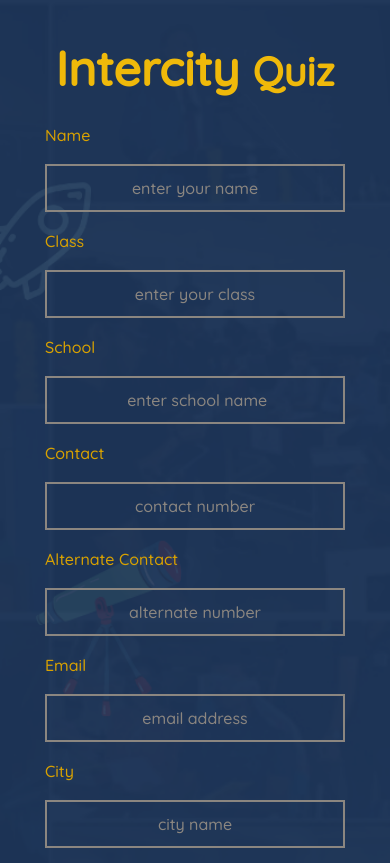
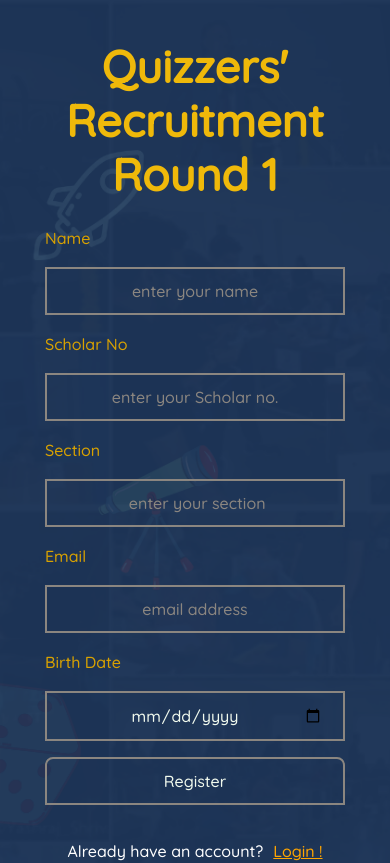
Before and after one commit to akashgoyal31/Quizzing-website, a React (Create React App) app: page /registration-page in a window 390 px wide. Shown: the top 863 px of the page. Built offline with nearby package versions, Linux system fonts and the light colour scheme.

Commit message:
Registration update

```diff
--- a/src/components/Event.jsx
+++ b/src/components/Event.jsx
@@ -1,8 +1,8 @@
 import React from 'react'
 
 export default function Event(){
-    return <h1 style={{'color':'#EFB90A', 'fontWeight':'bolder', 'textAlign':'center','fontSize':'3rem'}}>
+    return <h1 style={{'color':'#EFB90A', 'fontWeight':'bolder', 'textAlign':'center','fontSize':'2.8rem'}}>
             {/* V<span style={{'fontSize':'2.5rem'}}>I</span>H<span style={{'fontSize':'2.5rem'}}>A</span><span style={{'fontSize':'2.5rem'}}>AN</span> */}
-            Intercity <span style={{'fontSize':'2.5rem'}}>Quiz</span>
+            Quizzers' Recruitment Round 1
         </h1>
 }
--- a/src/components/Quiz.jsx
+++ b/src/components/Quiz.jsx
@@ -21,13 +21,16 @@ export default function Quiz() {
 
   const history = useHistory();
   const token = sessionStorage.getItem("auth");
-  const numbers = [1];
+  // const [numbers ,  setNumbers]   = useState([]) ;
+  const numbers = [1 , 2 ,3,4,5,6,7,8,9,10 ,11,12,13,14,15,16,17,18,19,20,21,22,23,24,25,26,27,28,29,30];
+  // const numbers = [1 , 2 ,3,4,5,6];
+  // const numbers = [1 , 2];
 
   //useState hook to highlight the corresponding question toggle button
   let [active, setActive] = useState(0);
   //Increment on pushing next button
   const increment = () => {
-    if (active !== 1) {
+    if (active !== 30) {
       setActive(active + 1);
     }
   }
@@ -68,7 +71,10 @@ export default function Quiz() {
   //useEffect for fetching questions from the database
   const [ques, setQues] = useState([]);
   useEffect(() => {
+    // var cnt  = 0 ;
     firebaseApp.firestore().collection("Questions").limit(30).onSnapshot(snapshot => {
+      // cnt++ ;
+      // setNumbers([...numbers , cnt])
       setQues(
         snapshot.docs.map(doc => ({
           que: doc.data().question,
@@ -80,6 +86,7 @@ export default function Quiz() {
         }))
       )
     })
+    // console.log(cnt);
   }
     , [])
 
@@ -138,7 +145,7 @@ export default function Quiz() {
       <div className="grid-container">
         <div style={{ 'padding': '25px 25px' }} className="grid-item">
           <h3 style={{ 'color': '#EFB90A', 'fontWeight': 'bolder', 'textAlign': 'left', 'fontSize': '1.3rem' }}>
-          Intercity <span style={{'fontSize':'1.3rem'}}>Quiz </span>
+            Quizzers' Recruitment <span style={{'fontSize':'1.3rem'}}>Round 1 </span>
             {/* V<span style={{'fontSize':'1rem'}}>I</span>H<span style={{'fontSize':'1rem'}}>AA</span>N<span style={{'fontSize':'1rem'}}>'23</span> */}
             {/* R<span style={{ 'fontSize': '1rem' }}>E</span>C<span style={{ 'fontSize': '1rem' }}>R</span>U<span style={{ 'fontSize': '1rem' }}>ITMENTS</span> */}
 
@@ -290,7 +297,8 @@ export default function Quiz() {
           In case of any queries, call -
           <br />
           Akash : +91 6375059551
-
+          <br/>
+          Abhay : +91 6261894289
         </div>
       </Popover>
       {/* popover --- help */}
--- a/src/components/RegistrationPage.jsx
+++ b/src/components/RegistrationPage.jsx
@@ -5,22 +5,18 @@ import React, { Component } from "react";
 
 import { auth, createUserDocument } from "../firebase";
 import Event from "./Event";
-import Brand from "./Brand";
-import { useState } from 'react'
 import SocialMedia from "./SocialMedia";
 import { Link } from 'react-router-dom'
+// import { useHistory } from 'react-router-dom'
 class ReactRegistrationPage extends Component {
 
 
   state = {
     Name: "",
-    std: "",
-    school: "",
-    place: "",
-    phone: "",
-    altphone: "",
+    scholarNo: "",
+    section: "",
+    email: "",
     dob: "",
-    email: "",
 
   };
 
@@ -33,44 +29,40 @@ class ReactRegistrationPage extends Component {
   handlesubmit = async (e) => {
     e.preventDefault();
     console.log(this.state);
-    const { Name, std, school, place, phone, altphone, dob, email } =
+    const { Name, scholarNo, section, email, dob } =
       this.state;
     try {
       const { user } = await auth.createUserWithEmailAndPassword(email, dob);
       console.log(user);
       alert("you sucessfully registed");
       await createUserDocument(user, {
-        school,
-        place,
         Name,
-        std,
-        phone,
-        altphone,
-        dob,
+         scholarNo,
+          section,
+           email,
+            dob
 
       });
       // await createUsersDocument(user, { school });
     } catch (error) {
+      alert("Email id Already exist used differnt Email id");
       console.log("error", error);
 
     }
 
     this.setState({
       Name: "",
+      scholarNo: "",
+      section: "",
       email: "",
       dob: "",
-      place: "",
-      std: "",
-      school: "",
-      phone: "",
-      altphone: "",
 
 
     });
   };
 
   render() {
-    const { Name, std, school, phone, altphone, email, place, dob } =
+    const { Name, scholarNo, section, email, dob } =
       this.state;
     // this.setState({ [quiznottaken]: true });
     // const [message, setMessage] = useState('');
@@ -97,53 +89,30 @@ class ReactRegistrationPage extends Component {
                 />
               </div>
               <div>
-                <label className="label-register" htmlFor="std" >Class</label>
+                <label className="label-register" htmlFor="std" >Scholar No</label>
                 <input
                   type="number"
-                  name="std"
-                  value={std}
+                  name="scholarNo"
+                  value={scholarNo}
                   onChange={this.handlechange}
-                  id="std"
+                  id="scholarNo"
                   required
-                  placeholder="enter your class"
+                  placeholder="enter your Scholar no."
                 />
               </div>
               <div>
-                <label className="label-register" htmlFor="school">School</label>
+                <label className="label-register" htmlFor="school">Section</label>
                 <input
                   type="text"
-                  name="school"
-                  value={school}
+                  name="section"
+                  value={section}
                   onChange={this.handlechange}
-                  id="school"
+                  id="section"
                   required
-                  placeholder=" enter school name"
+                  placeholder=" enter your section"
                 />
               </div>
-              <div>
-                <label className="label-register" htmlFor="phone">Contact</label>
-                <input
-                  type="tel"
-                  name="phone"
-                  value={phone}
-                  onChange={this.handlechange}
-                  id="phone"
-                  required
-                  placeholder="contact number"
-                />
-              </div>
-              <div>
-                <label className="label-register" htmlFor="altPhone">Alternate Contact</label>
-                <input
-                  type="tel"
-                  name="altphone"
-                  value={altphone}
-                  onChange={this.handlechange}
-                  id="altPhone"
-                  required
-                  placeholder="alternate number"
-                />
-              </div>
+
               <div>
                 <label className="label-register" id="email-label" htmlFor="email">
                   Email
@@ -161,18 +130,7 @@ class ReactRegistrationPage extends Component {
                 />
 
               </div>
-              <div>
-                <label className="label-register" htmlFor="place">City</label>
-                <input
-                  type="text"
-                  name="place"
-                  value={place}
-                  onChange={this.handlechange}
-                  id="place"
-                  placeholder="city name"
-                  required
-                />
-              </div>
+
               <div>
                 <label className="label-register" htmlFor="dob">Birth Date</label>
                 <input
@@ -193,24 +151,24 @@ class ReactRegistrationPage extends Component {
                   value="Register"
                 // onClick={Register()}
                 />
-            {/* <div>
+                {/* <div>
               {message}
             </div> */}
               </div>
             </form>
 
           </div >
-          <br/>
-            <div className="d-flex justify-content-center" style={{color: "white" , marginTop:"10px"}} >Already have an account? <Link style={{color: "orange" , marginLeft:"10px" , textDecoration:"underline" }} to= "/" > Login ! </Link> </div>
+          <br />
+          <div className="d-flex justify-content-center" style={{ color: "white", marginTop: "10px" }} >Already have an account? <Link style={{ color: "orange", marginLeft: "10px", textDecoration: "underline" }} to="/" > Login ! </Link> </div>
 
-        {/* <Brand /> */}
-        <div className="brand" style={{'top' : '190%'}}>
-           <div> Quizzers' Club
-            <span style={{'opacity':'1','color':'#E63946', 'fontSize':'1.6rem'}}>NIT Bhopal</span>
+          {/* <Brand /> */}
+          <div className="brand" style={{ 'top': '190%' }}>
+            <div> Quizzers' Club
+              <span style={{ 'opacity': '1', 'color': '#E63946', 'fontSize': '1.6rem' }}>NIT Bhopal</span>
             </div>
             {/* <br /> */}
             <SocialMedia />
-        </div>
+          </div>
 
         </div>
       </>
--- a/src/components/Score.jsx
+++ b/src/components/Score.jsx
@@ -68,7 +68,8 @@ export default function Score() {
     //Store the points in the database
     db.collection("scores").doc(sessionStorage.getItem("name") + "-" + sessionStorage.getItem("dob")).set({
         points: points,
-        name: sessionStorage.getItem("name") + "-" + sessionStorage.getItem("dob")
+        // name: sessionStorage.getItem("name") + "-" + sessionStorage.getItem("dob")
+        name: sessionStorage.getItem("user") + "-" + sessionStorage.getItem("name")
     }).then(() => {
         setLoading(false);
     })
@@ -83,7 +84,7 @@ export default function Score() {
                 V<span style={{'fontSize':'2.5rem'}}>I</span>H<span style={{'fontSize':'2.5rem'}}>AA</span>N
             </h1> */}
                 <h1 style={{ 'color': '#EFB90A', 'fontWeight': 'bolder', 'textAlign': 'center', 'fontSize': '3rem' }}>
-                Intercity <span style={{'fontSize':'2.5rem'}}>Quiz</span>
+                 Quizzers' Recruitment <span style={{'fontSize':'2.5rem'}}>Round 1</span>
                     {/* V<span style={{ 'fontSize': '2.5rem' }}>I</span>H<span style={{ 'fontSize': '2.5rem' }}>A</span><span style={{ 'fontSize': '2.5rem' }}>AN</span> */}
                 </h1>
                 <div className="d-flex justify-content-center">
@@ -101,6 +102,7 @@ export default function Score() {
                     <a href="/"><button style={{ 'borderRadius': '8px', 'width': '250px' }} onClick={() => {
                         sessionStorage.removeItem("dob");
                         sessionStorage.removeItem("name");
+                        sessionStorage.removeItem("user");
                     }}>Go to Home Page</button></a>
                 </div>
             </div>
--- a/src/components/TestNotStarted.jsx
+++ b/src/components/TestNotStarted.jsx
@@ -6,7 +6,7 @@ export default function TextNotStarted(){
             {/* <div><h3>QUIZ HAS ENDED</h3></div> */}
             <div style={{'display':'grid', 'grid-template-columns':'3fr', 'border':'2px solid rgb(69, 123, 157)', 'padding':'10px 20px', 'borderRadius':'8px 8px', 'color':'#f1faee'}}>
 
-                <div style={{'textAlign':'center'}}>Quiz will be opened only at <br /> 28 february<br />6:30 PM to 7:00 PM</div>
+                <div style={{'textAlign':'center'}}>Quiz will be opened only at <br />26 April 2024<br />9:30 PM to 10:00 PM</div>
             </div>
             {/* <div style={{'display':'grid', 'grid-template-columns':'1fr 2fr', 'border':'2px solid rgba(69, 123, 157,0.7)', 'padding':'10px 20px', 'borderRadius':'8px 8px', 'color':'#f1faee'}}>
                 <div>Slot 2</div>
--- a/src/firebase.js
+++ b/src/firebase.js
@@ -26,23 +26,16 @@ export default firebaseApp;
       const { email } = user;
       const {dob}    = additionalData;
       const { Name} = additionalData;
-      const { school} = additionalData;
-     const { place } = additionalData;
-        const { std } = additionalData;
-       const { phone } = additionalData;
-        const { altphone } = additionalData;
-
-
+      const { section} = additionalData;
+     const { scholarNo} = additionalData;
       try {
         userRef.set({
           Name,
-          school,
-            std,
-           phone,
-         altphone,
+         section,
+         scholarNo,
           email,
           dob,
-           place,
+
            quiznottaken :true ,
           createdAt: new Date(),
         });
```
Also changed, not shown: src/components/Instructions.jsx (+51 -29 lines), src/components/Loginpage.jsx (+27 -18 lines).
